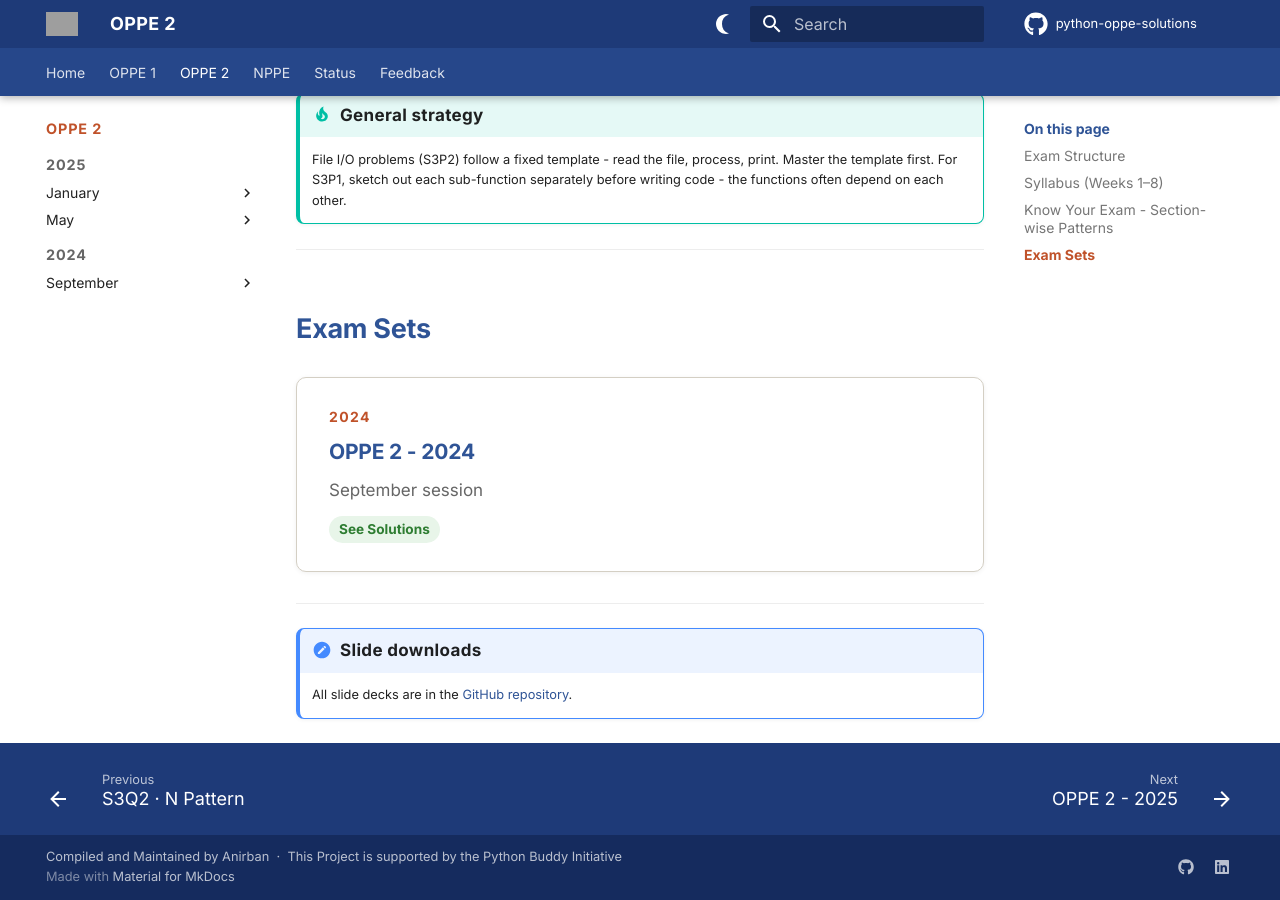
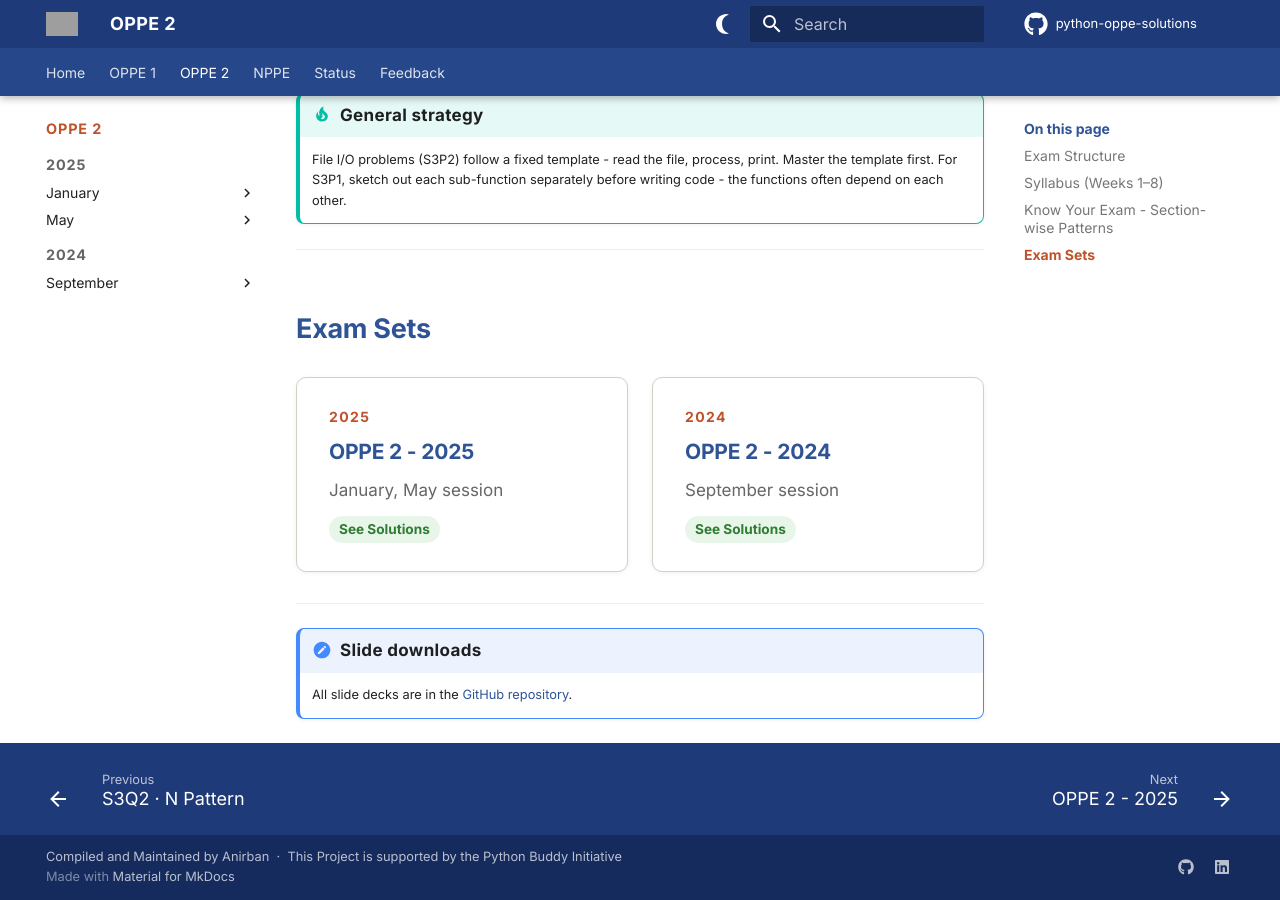
Before and after one commit to Nirban-A/python-oppe-solutions, an MkDocs documentation site: the page built from docs/oppe2/index.md, in a window 1280 px wide and 900 px high, scrolled down 1492 px. Built offline with MkDocs 1.6.1 and Material for MkDocs 9.7.7, drawn with Linux system fonts in a browser that asks for light colours; comment, search, counter and statistics services are not loaded; grey boxes are pictures that could not be loaded.

Commit message:
fixed oppe2 2025 cards

```diff
--- a/docs/oppe2/index.md
+++ b/docs/oppe2/index.md
@@ -44,6 +44,13 @@ OPPE 2 covers **Weeks 1–8** of the Programming in Python course. It builds on
 
 <div class="pb-set-grid">
 
+<a class="pb-set-card" href="2025/">
+<div class="pb-set-card-label">2025</div>
+<h3>OPPE 2 - 2025</h3>
+<p>January, May session</p>
+<span class="pb-badge pb-badge-done">See Solutions</span>
+</a>
+
 <a class="pb-set-card" href="2024/">
 <div class="pb-set-card-label">2024</div>
 <h3>OPPE 2 - 2024</h3>
```
Also changed, not shown: docs/oppe2/2025/index.md (+1 -1 lines), docs/oppe2/2025/may/index.md (+1 -1 lines).
